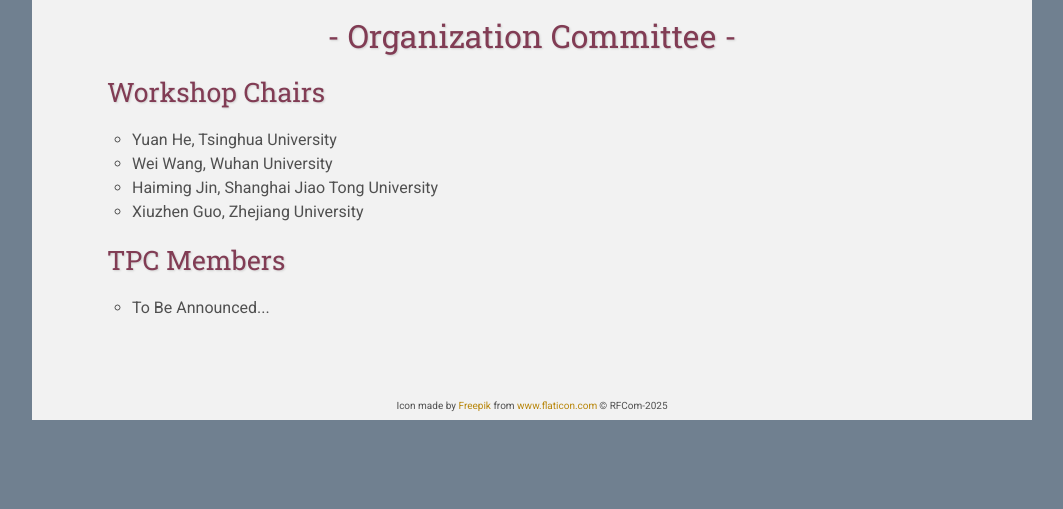
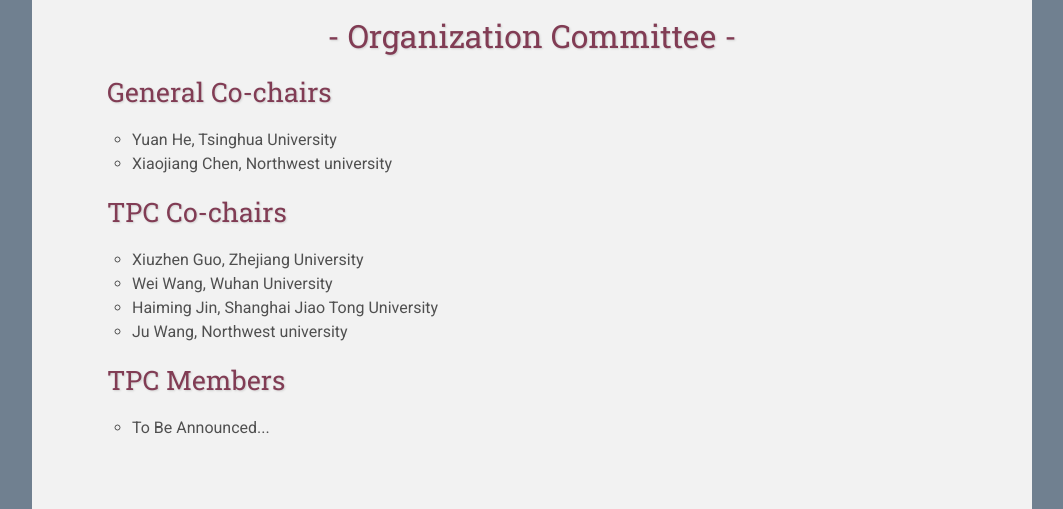
Before and after one commit to xkx-youcha/RFCom2025, a plain HTML site: page Organization/index.html in a window 1280 px wide. Shown: the part 820-1329 px from the top of the page, without its empty margins (108-1171 px from the left). Before the commit the page ends 1252 px from the top, so only its background shows below. Drawn offline with nearby package versions, Linux system fonts and the light colour scheme; some packages are replaced by stand-ins of ours; files that its build step writes are made by us from their sources.

Commit message:
modify Organization/index.html

```diff
--- a/Organization/index.html
+++ b/Organization/index.html
@@ -75,14 +75,23 @@
 
 
 
-    <h3>Workshop Chairs</h3>
+    <h3>General Co-chairs</h3>
     <p>
         <ul>
             <li>Yuan He, Tsinghua University</li>
+            <li>Xiaojiang Chen, Northwest university</li>
+        </ul>
+    </p>
+
+    <h3>TPC Co-chairs</h3>
+    <p>
+        <ul>
+            <li>Xiuzhen Guo, Zhejiang University</li>
             <li>Wei Wang, Wuhan University</li>
             <li>Haiming Jin, Shanghai Jiao Tong University</li>
-            <li>Xiuzhen Guo, Zhejiang University</li>
+            <li>Ju Wang, Northwest university</li>
         </ul>
+    </p>
     </p>
 
     <h3>TPC Members</h3>
```
